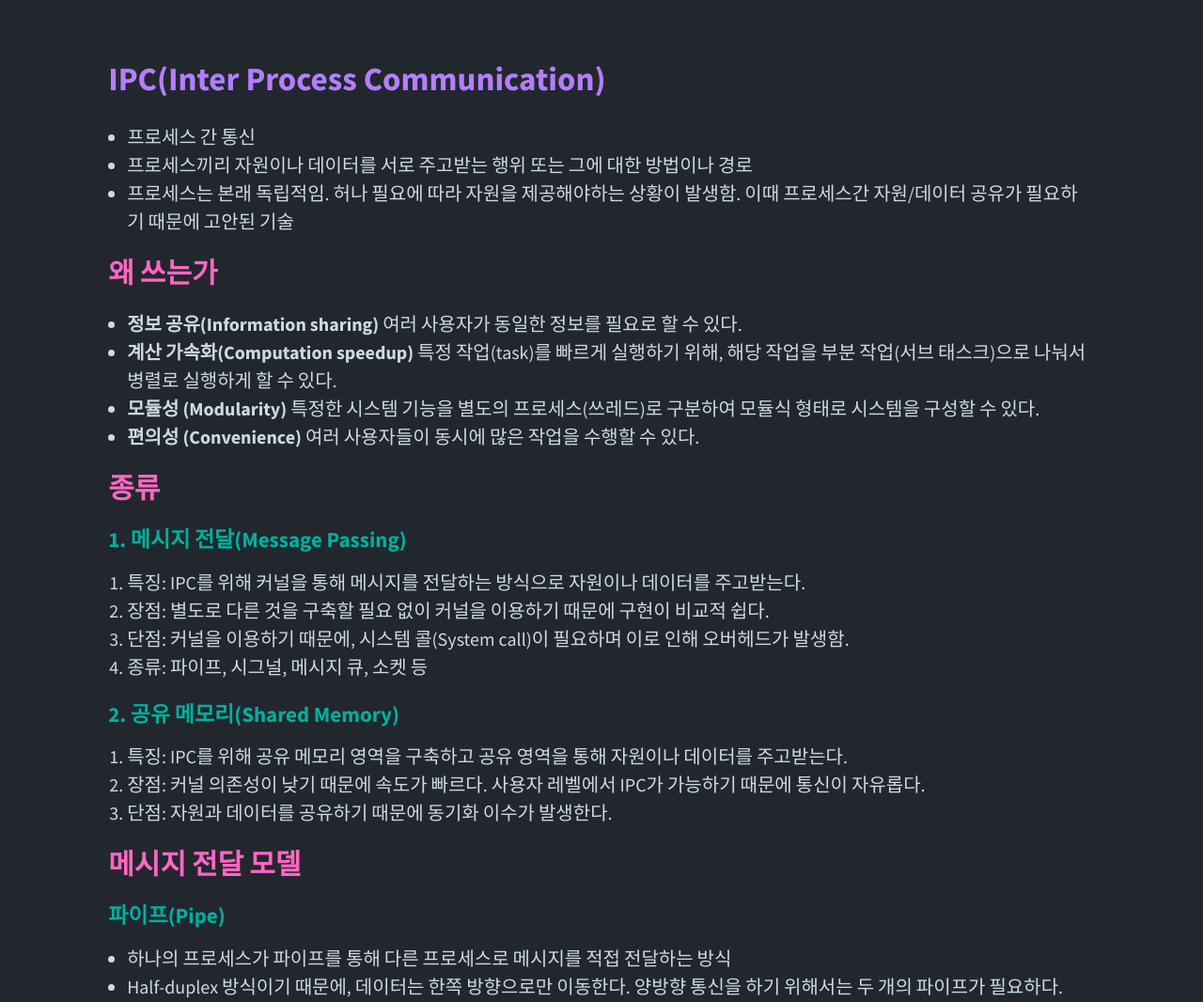
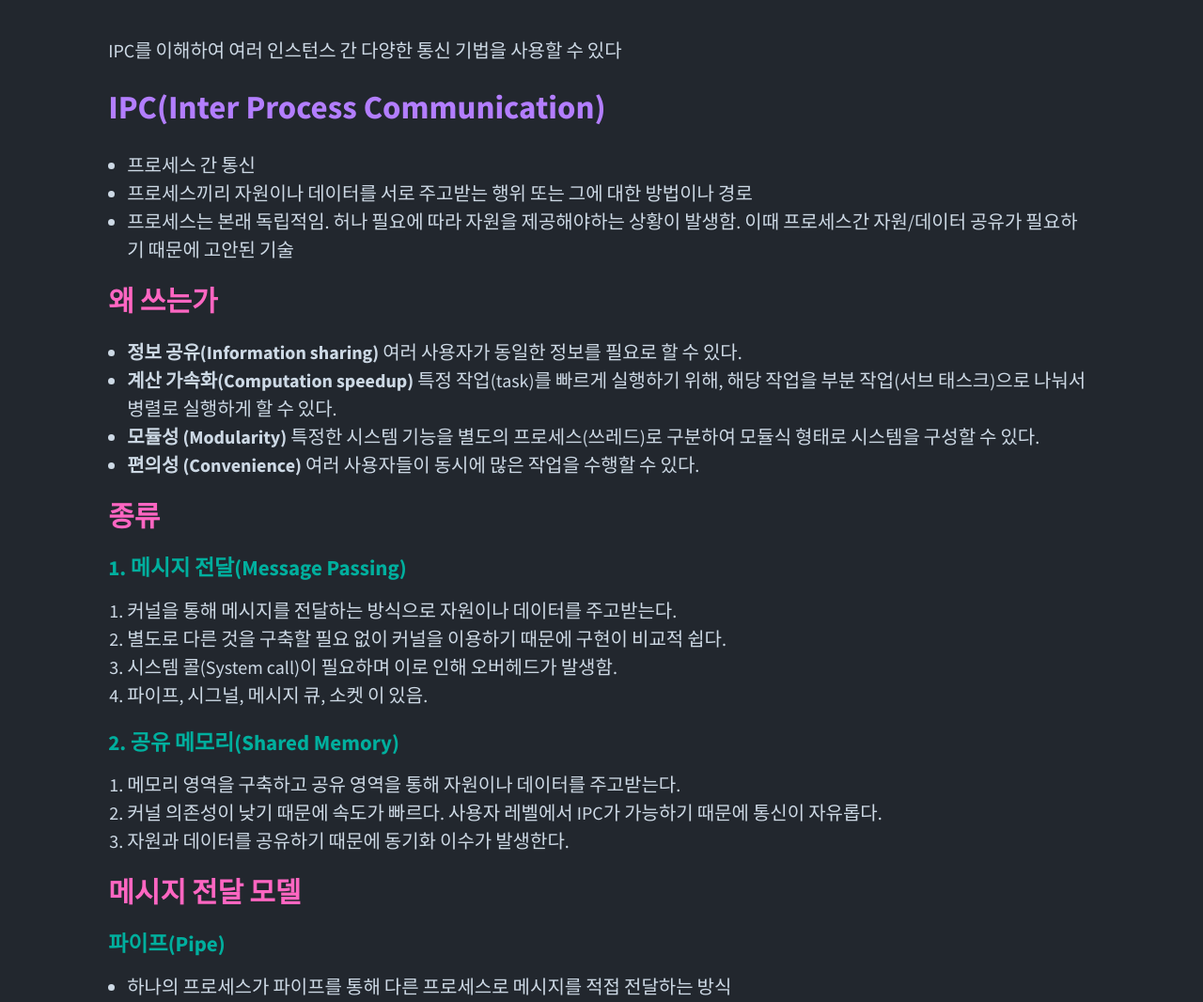
Before and after one commit to laigasus/laigasus.github.io, a Jekyll site: the page built from _posts/2021-06-29-IPC란.md, in a window 1280 px wide and 1400 px high. Shown: the part 334-1400 px from the top of the window at 94% size. Built offline with Jekyll 4.4.1, drawn with Linux system fonts in a browser that asks for light colours; comment, search, counter and statistics services are not loaded.

Commit message:
Update 2021-06-29-IPC란.md

```diff
--- a/_posts/2021-06-29-IPC란.md
+++ b/_posts/2021-06-29-IPC란.md
@@ -6,7 +6,7 @@ thumbnail: "https://ampsinc.net/wp-content/uploads/2016/03/6a00e54ee3905b883301b
 tags: [Mermaid, Highlight, Markdown]
 ---
 
-
+IPC를 이해하여 여러 인스턴스 간 다양한 통신 기법을 사용할 수 있다
 
 
 
@@ -42,18 +42,18 @@ tags: [Mermaid, Highlight, Markdown]
 
 #### 1. 메시지 전달(Message Passing)
 
-1. 특징: IPC를 위해 커널을 통해 메시지를 전달하는 방식으로 자원이나 데이터를 주고받는다.
-2. 장점: 별도로 다른 것을 구축할 필요 없이 커널을 이용하기 때문에 구현이 비교적 쉽다.
-3. 단점: 커널을 이용하기 때문에, 시스템 콜(System call)이 필요하며 이로 인해 오버헤드가 발생함.
-4. 종류: 파이프, 시그널, 메시지 큐, 소켓 등
+1. 커널을 통해 메시지를 전달하는 방식으로 자원이나 데이터를 주고받는다.
+2. 별도로 다른 것을 구축할 필요 없이 커널을 이용하기 때문에 구현이 비교적 쉽다.
+3. 시스템 콜(System call)이 필요하며 이로 인해 오버헤드가 발생함.
+4. 파이프, 시그널, 메시지 큐, 소켓 이 있음.
 
 
 
 #### 2. 공유 메모리(Shared Memory)
 
-1. 특징: IPC를 위해 공유 메모리 영역을 구축하고 공유 영역을 통해 자원이나 데이터를 주고받는다.
-2. 장점: 커널 의존성이 낮기 때문에 속도가 빠르다. 사용자 레벨에서 IPC가 가능하기 때문에 통신이 자유롭다.
-3. 단점: 자원과 데이터를 공유하기 때문에 동기화 이수가 발생한다.
+1. 메모리 영역을 구축하고 공유 영역을 통해 자원이나 데이터를 주고받는다.
+2. 커널 의존성이 낮기 때문에 속도가 빠르다. 사용자 레벨에서 IPC가 가능하기 때문에 통신이 자유롭다.
+3. 자원과 데이터를 공유하기 때문에 동기화 이수가 발생한다.
 
 
 
```
